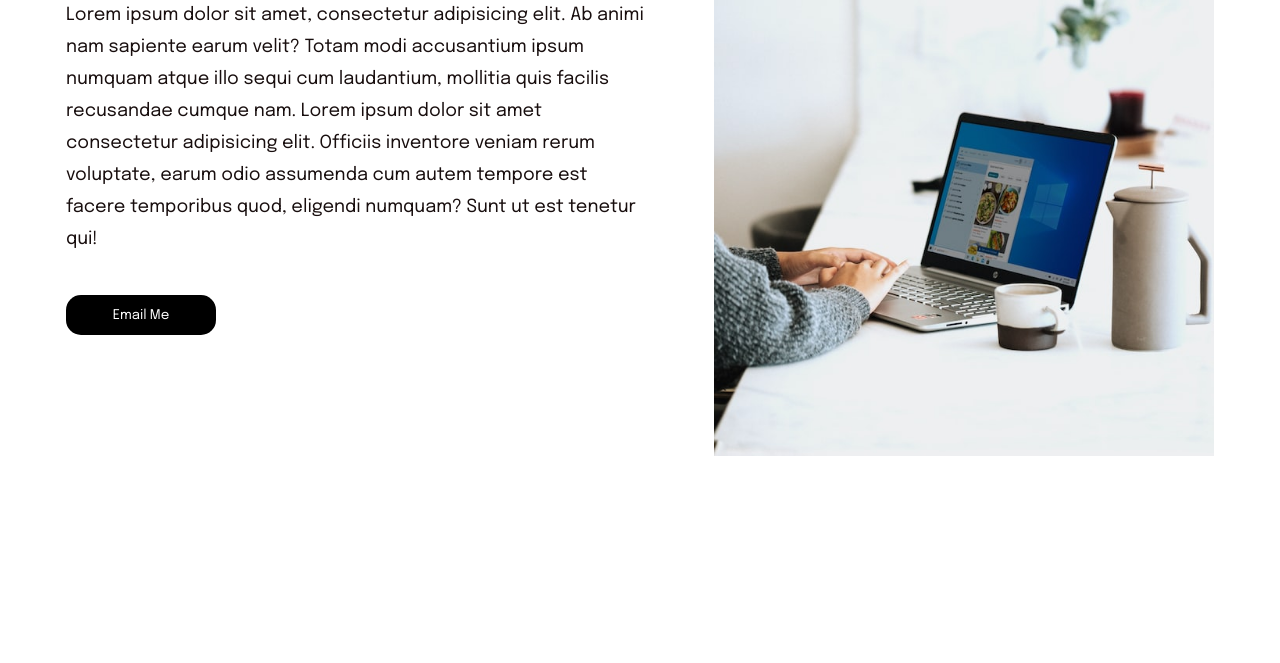
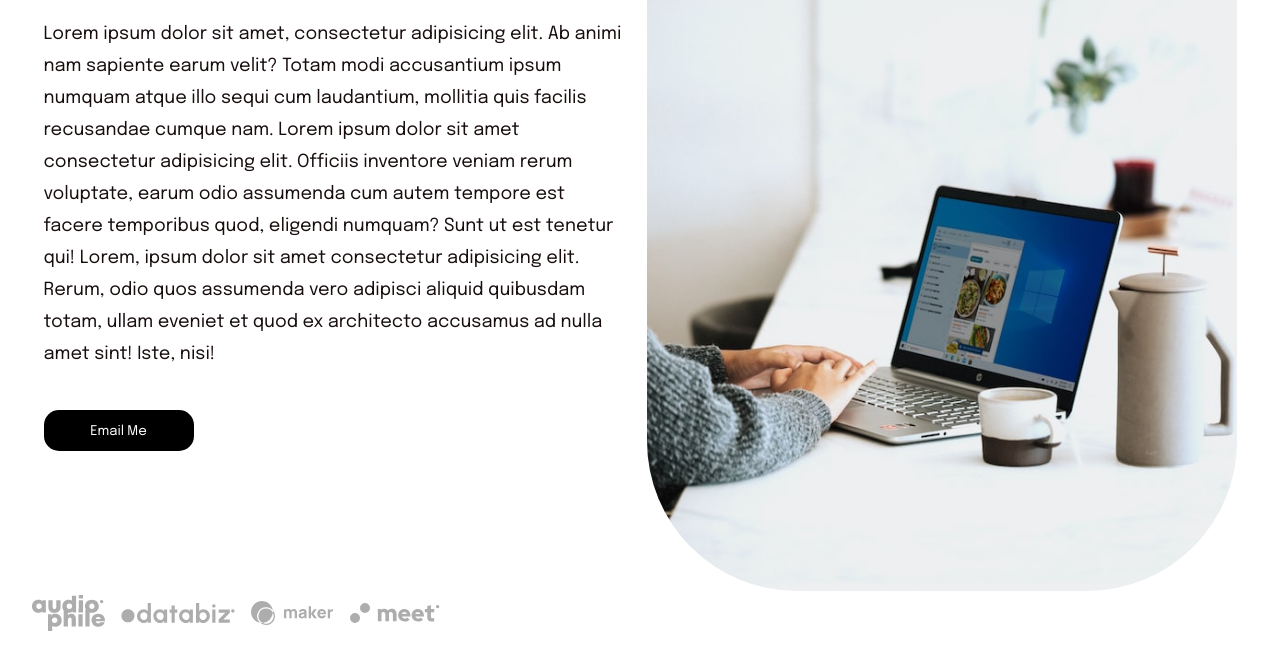
Before and after one commit to Lebzadid/LeboM_guestprofile, a plain HTML site: page index.html in a window 1280 px wide. Shown: the part 475-1138 px from the top of the page. Before the commit the page ends 967 px from the top, so only its background shows below. Drawn offline with Linux system fonts and the light colour scheme.

Commit message:
first commit

```diff
--- a/index.html
+++ b/index.html
@@ -45,6 +45,9 @@
             mollitia quis facilis recusandae cumque nam. Lorem ipsum dolor sit amet consectetur
             adipisicing elit. Officiis inventore veniam rerum voluptate, earum odio assumenda cum
             autem tempore est facere temporibus quod, eligendi numquam? Sunt ut est tenetur qui!
+            Lorem, ipsum dolor sit amet consectetur adipisicing elit. Rerum, odio quos assumenda
+            vero adipisci aliquid quibusdam totam, ullam eveniet et quod ex architecto accusamus
+            ad nulla amet sint! Iste, nisi!
             </p>
             <button>Email Me</mailto:minalmolepo@gmail.com>
         </div>
@@ -52,6 +55,12 @@
             <img src="./images/laptop + coffee.jpeg" alt="laptop and coffee" />
         </div>
       </div>
+      <div class="top-navigation-left">
+        <img src="./client-audiophile.svg" alt="">
+        <img src="./client-databiz.svg" alt="">
+        <img src="./client-maker.svg" alt="">
+        <img src="./client-meet.svg" alt="">
+    </div>
     </div>
   </body>
 </html>
--- a/style.css
+++ b/style.css
@@ -86,7 +86,8 @@ html {
 }
 
 .landingpage-body-right img {
-    width: 500px;
+    width: 590px;
+    border-radius: 150px;
 }
 
 .landingpage-body-left button {
```
Also changed, not shown: client-audiophile.svg (added), client-databiz.svg (added), client-maker.svg (added), client-meet.svg (added), images/client-maker.svg (added), 1 other file.
